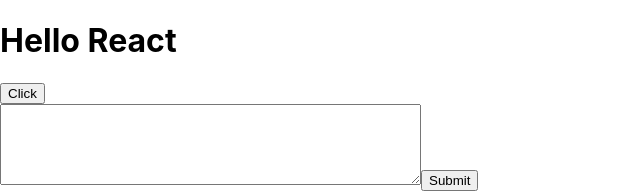
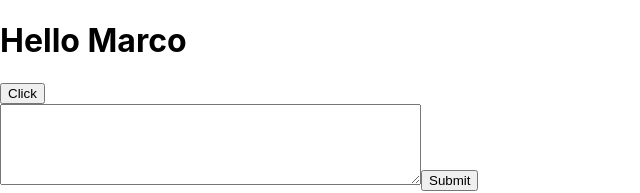
Before and after one commit to mvmarco/3-react-state, a React (Create React App) app: page / in a window 1280 px wide. Shown: the top 193 px of the page, without its empty margins (0-640 px from the left). Built offline with nearby package versions, Linux system fonts and the light colour scheme.

Commit message:
createTweet status

```diff
--- a/src/App.js
+++ b/src/App.js
@@ -8,19 +8,76 @@
   and what you did Tweet and etc etc. In a way this information are kind of variables
   that store some data. The difference is that once your "state" change, the data change in your
   state, the UI, whatever you see on the screen is gonna magically update and change. So the UI
-  is in sync with the state. So React is smart enough to update and change the UI when the
-  data changes.
+  is in sync with the state. So React is smart enough to re-render update and change the UI
+  when the data changes.
 
+  What we want is: when you click the <button> in the text <h1>Hello {name}</h1>
+  the name needs to change. So what we can do is: create a let name and update the
+  result in the callback function of the eventListener:
+    const sayHelloHandler = (e) => name = "Marco Dev";
+  but what happens is that the data gets updated but the current UI not.
+  you can check it in the console.log(name)
+
+  function App() {
+    let name =  'Marco'
+    const sayHelloHandler = (e) => {name = "Marco Dev"
+    console.log(name);};
+    return (
+      <div>
+        <h1>Hello {name}</h1>
+        <button onClick={sayHelloHandler}>Click</button>
+        <CreateTweet />
+        <TweetList />
+      </div>
+    );
+  }
+
+  so this is where "state" is very powerful because we can create state with this data
+  ("Marco") and when that state changes the UI automatically updates it. And it is gonna
+  re-render that specific part.
+  ------------------------------------------------------------------------------------------
+  So the steps to use "state" are:
+  1. Before we had to import React, {useState} from 'react'; in App.js but now we can:
+     import { useState } from 'react'; Since React is already imported in index.js
+  2. create a const that takes between [], the name of the "variable" we want to use
+     and a "function" (usually named: setXXX if the variable is called XXX).
+        const [name, setName]
+     This function, is provided by React to be able to modify both value and the UI of "variable"
+     we are using. In order to do this, we need to set const [name, setName] to be equal to
+     "useState('YYY')" passing as params the value of the original "variable" we passed in the
+     const. The result will be something like this:
+        const [name, setName] = useState("Marco")
+  3. then we update somewhere else, in this case in the callback of the event listener, the
+     setName function with the name we want to replace the original value:
+        setName("Marco, you will be a good dev")
+
+  function App() {
+    const [name, setName] = useState("Marco")
+    const sayHelloHandler = (e) => setName("Marco, you will be a good dev");
+    return (
+      <div>
+        <h1>Hello {name}</h1>
+        <button onClick={sayHelloHandler}>Click</button>
+        <CreateTweet />
+        <TweetList />
+      </div>
+    );
+  }
+  ------------------------------------------------------------------------------------------
+  Here we make another example using the CreateTweet component
 */
 import './App.css';
 import TweetList from './components/TweetList.js'
 import CreateTweet from './components/CreateTweet.js'
+import { useState } from 'react';
+
 function App() {
-  const sayHelloHandler = (user) => console.log(`hello ${user}`);
+  const [name, setName] = useState("Marco")
+  const sayHelloHandler = (e) => setName("Marco, you will be a good dev");
   return (
     <div>
-      <h1>Hello React</h1>
-      <button onClick={() => { sayHelloHandler('Marco') }}>Click</button>
+      <h1>Hello {name}</h1>
+      <button onClick={sayHelloHandler}>Click</button>
       <CreateTweet />
       <TweetList />
     </div>
```
